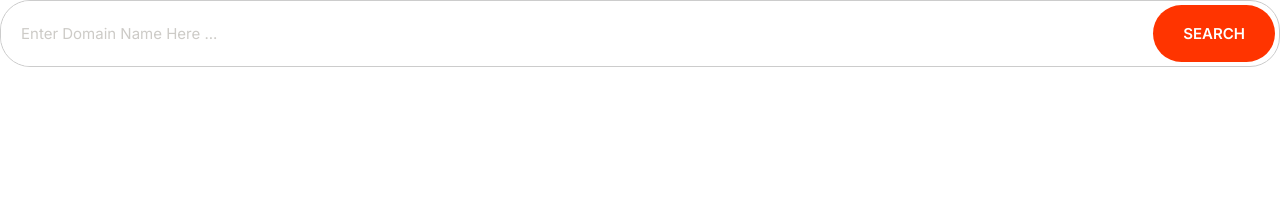
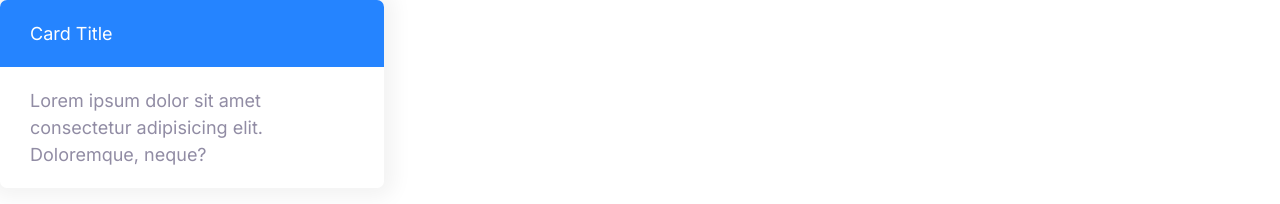
Before and after one commit to abdulrahman-b-h/moshify, a plain HTML site: page index.html in a window 1280 px wide. Drawn offline with Linux system fonts and the light colour scheme.

Commit message:
Add Cards styles.

```diff
--- a/css/styles.css
+++ b/css/styles.css
@@ -280,3 +280,26 @@ a {
     font-size: 1.5rem;
   }
 }
+
+/*///////////////////*/
+/*Cards*/
+.card {
+  border-radius: 7px;
+  box-shadow: 0 0 20px 10px #f3f3f3;
+  overflow: hidden;
+}
+
+.card__header,
+.card__body {
+  padding: 2rem 3rem;
+}
+
+.card--primary .card__header {
+  background: var(--color-primary);
+  color: #fff;
+}
+
+.card--secondary .card__header {
+  background: var(--color-secondary);
+  color: #fff;
+}
--- a/index.html
+++ b/index.html
@@ -13,9 +13,11 @@
 </head>
 
 <body>
-    <div class="input-group">
-        <input type="text" class="input" placeholder="Enter Domain Name Here ...">
-        <button class="btn btn--accent">Search</button>
+    <div style="width: 30%;">
+        <div class="card card--primary">
+            <header class="card__header">Card Title</header>
+            <div class="card__body">Lorem ipsum dolor sit amet consectetur adipisicing elit. Doloremque, neque?</div>
+        </div>
     </div>
 </body>
 
```
Also changed, not shown: components/cards.html (added, +4 -0 lines).
